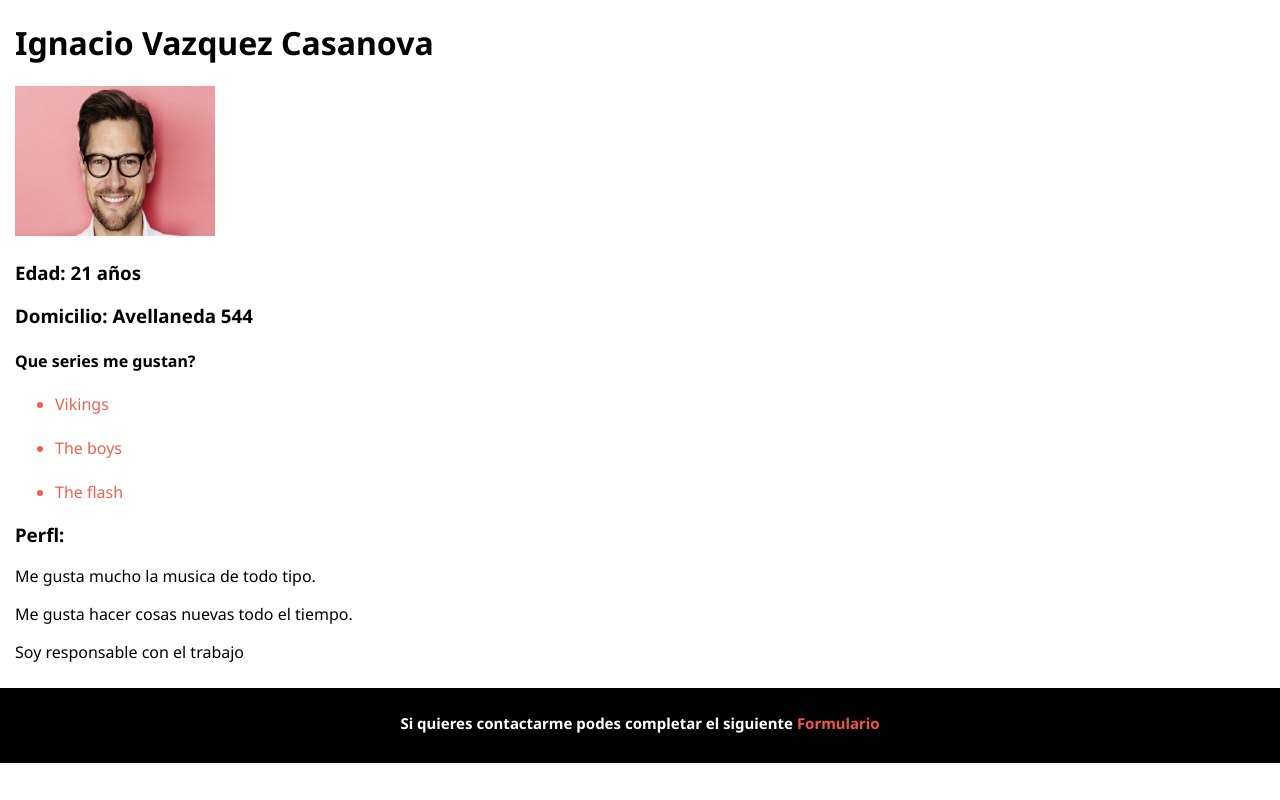
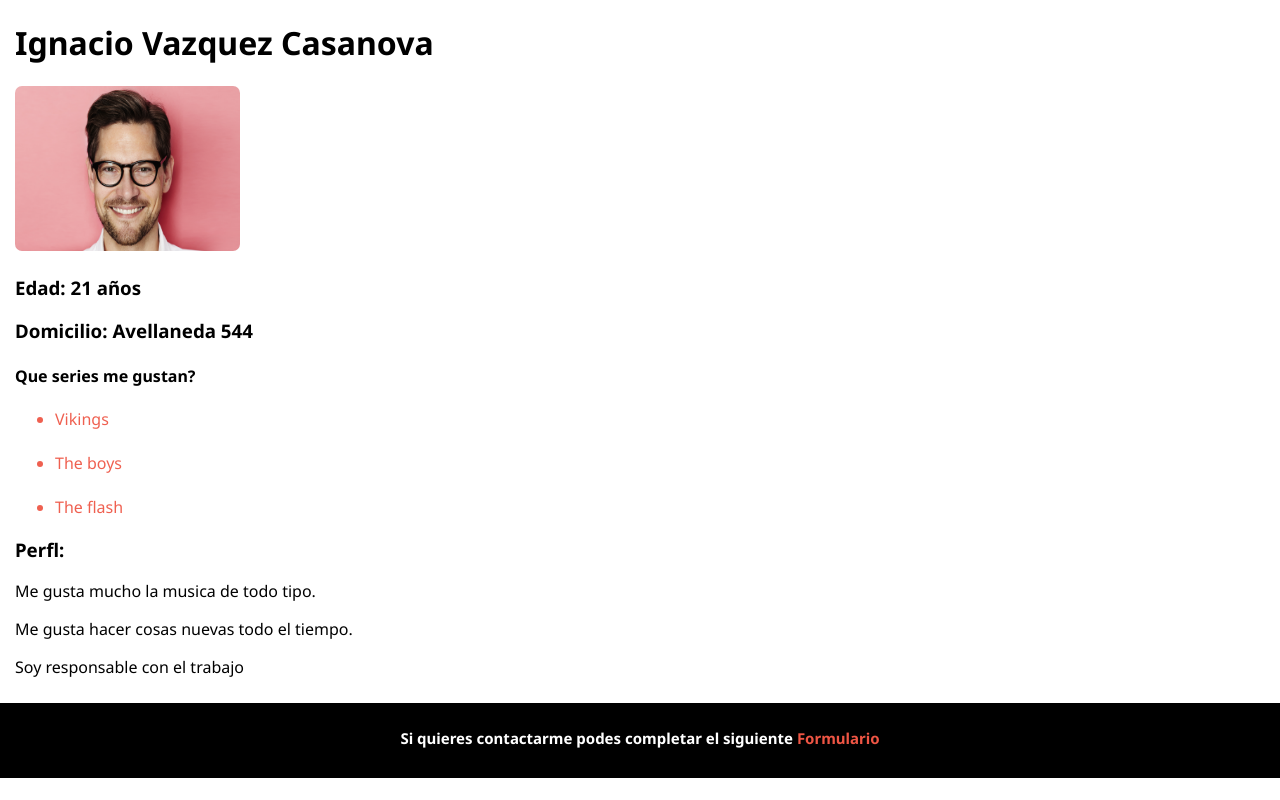
Before and after one commit to Tuew/Curso_utn_CV, a plain HTML site: page index.html in a window 1280 px wide. Drawn offline with Linux system fonts and the light colour scheme.

Commit message:
cambios css

```diff
--- a/styles.css
+++ b/styles.css
@@ -9,9 +9,10 @@ header{
 }
 
 img{
-    width: 200px;
-    height: 150px;
+    width: 225px;
+    height: 165px;
     margin-right: 15px;
+    border-radius: 7px;
 }
 
 section{
@@ -21,6 +22,7 @@ section{
 li{
     color: #e54e;
 }
+
 
 footer{
     height: 75px;
```
